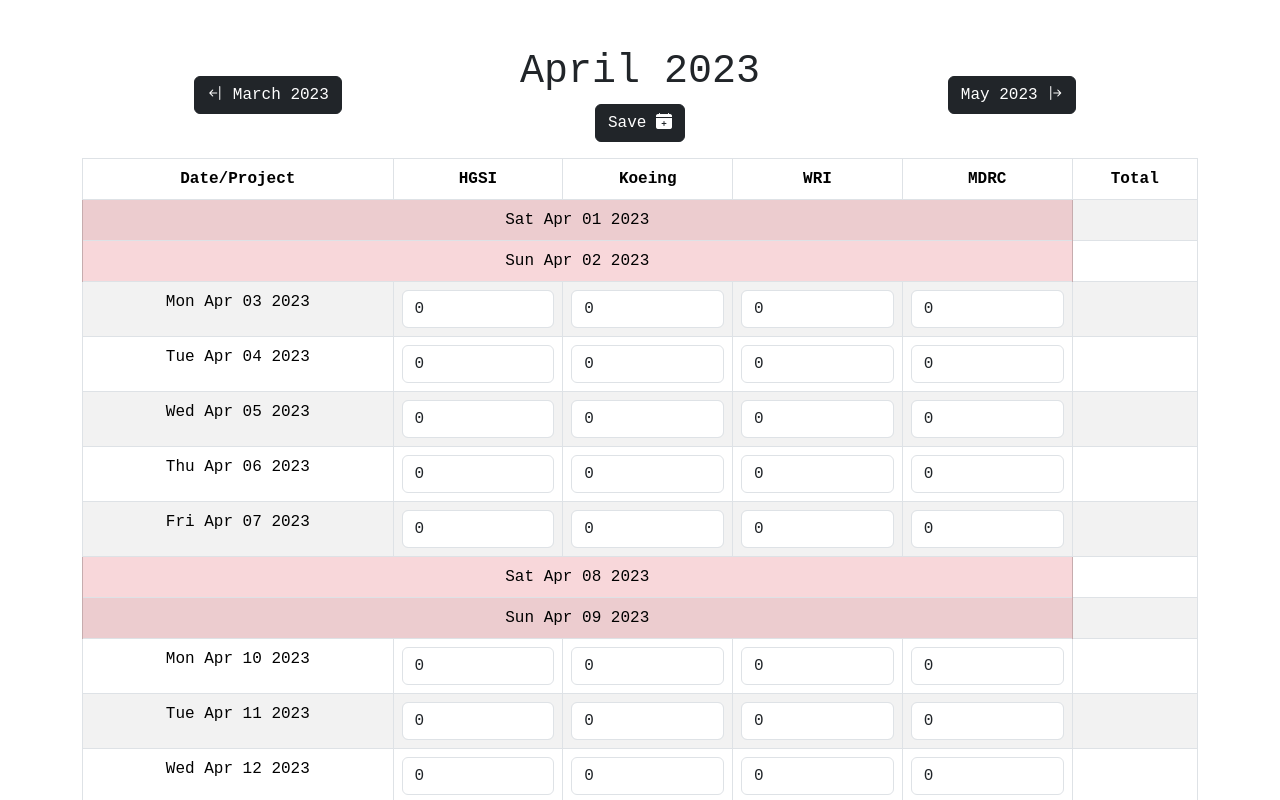
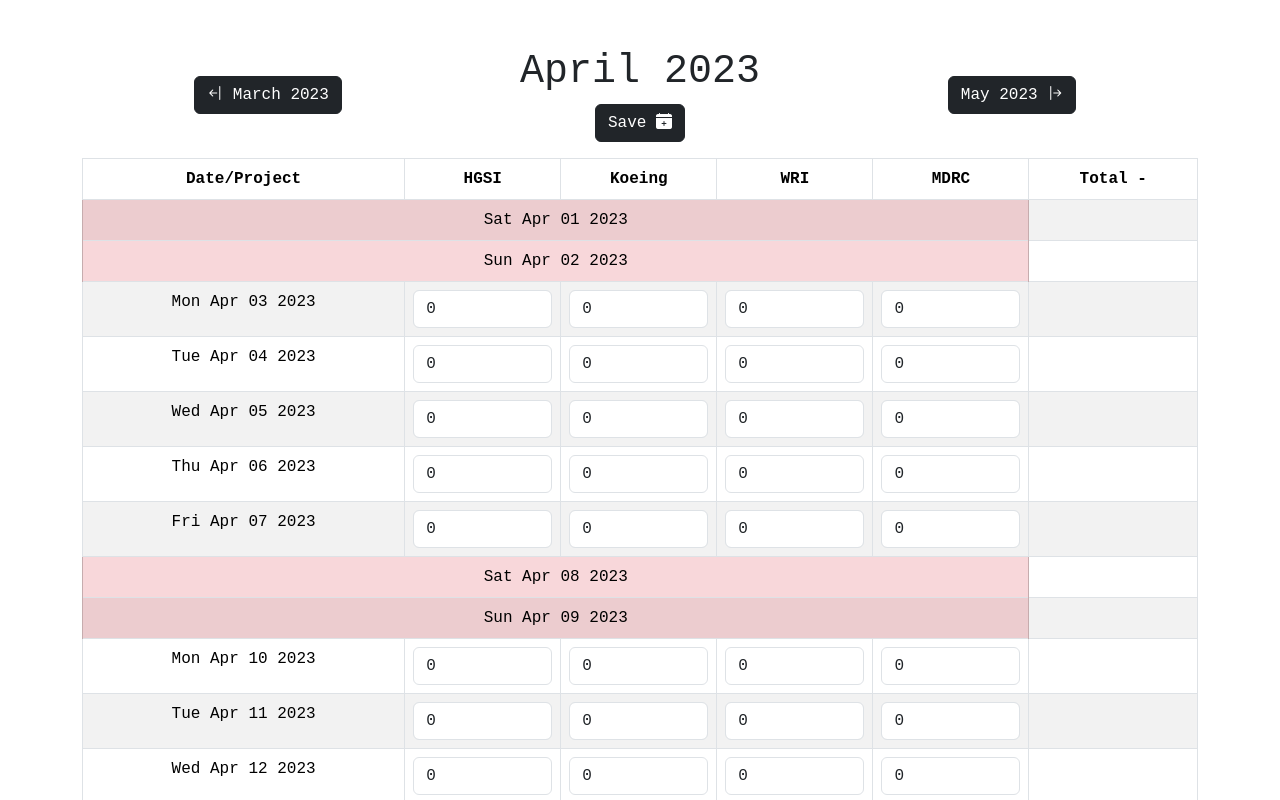
Before and after one commit to manok2912/timesheet, a React (Create React App) app: page / in a window 1280 px wide. Shown: the top 800 px of the page. Built offline with nearby package versions, Linux system fonts and the light colour scheme.

Commit message:
test 34342423

```diff
--- a/src/App.css
+++ b/src/App.css
@@ -37,17 +37,3 @@
     transform: rotate(360deg);
   }
 }
-
-/* table, th, td {
-  border: 1px solid black;
-  border-collapse: collapse;
-} */
-
-.table-area{
-  display: flex;
-  justify-content: center;
-}
-
-/* .table-area table tbody tr.sun, .table-area table tbody tr.sat{
-  background-color: yellow;
-} */
--- a/src/App.js
+++ b/src/App.js
@@ -6,9 +6,7 @@
 
 function App() {
   const [day, setDay] = useState(new Date())
-  const [edit, setEdit] = useState(false)
   const [tsdata, setTSData] = useState([])
-
 
   const handleMonthToggle = (step) => {
     setDay((day) => {
--- a/src/components/Cell.js
+++ b/src/components/Cell.js
@@ -3,10 +3,7 @@
 
 function Cell({ date, project, tsdata, setTSData }) {
     return (
-
         <>
-            {/* {console.log(tsdata)} */}
-            {/* <span>{0}</span> */}
             <InlineEdit value={0} date={date} project={project} tsdata={tsdata} setTSData={setTSData} />
         </>
     );
@@ -14,46 +11,20 @@
 
 const InlineEdit = ({ value, date, project, tsdata, setTSData }) => {
     const hoursRef = useRef("00");
-
-    // console.log(value);
-    // console.log(date);
-    // console.log(project);
-    // console.log(tsdata);
-
-    const toFindDuplicates = (arry) => arry.filter((item, index) => arry.indexOf(item) !== index)
-
     const onChange = (event) => {
         hoursRef.current = event.target.value;
         console.log(hoursRef);
-        if (hoursRef.current && hoursRef.current != '0') {
+        if (hoursRef.current) {
             const data = {
                 hours: Number(hoursRef.current),
                 date,
                 project: project.key
             }
-            // console.log(data);
-
             setTSData((tsdata) => {
-
-                // console.log(tsdata);
-
                 var ts = [...tsdata];
-
                 const duplicates = (ts) = ts.filter((element, index) => {
-                    // console.log(element);
-                    // console.log(date.getTime());
-                    // console.log(element.date.getTime());
-                    // console.log(element.date.getTime() == date.getTime());
-
-                    // console.log(project.key)
-                    // console.log(element.project)
-
-
                     return element.date.getTime() !== date.getTime() || project.key !== element.project;
                 })
-
-                // console.log(duplicates);
-
                 return [...duplicates, data]
             });
         }
@@ -77,7 +48,7 @@
         <input
             type="number"
             min="0"
-            max="24"
+            max="8"
             step="1"
             name="hours"
             id="hours"
--- a/src/components/Table.js
+++ b/src/components/Table.js
@@ -2,47 +2,66 @@
 import Cell from './Cell';
 
 function Table({ day, tsdata, setTSData }) {
+    const getCellTotal = (currDate) => {
+        console.log(currDate);
+        console.log(tsdata);
+        var ts = [...tsdata];
+        const currDateValues = (ts) = ts.filter((element, index) => {
+            return element.date.getTime() === currDate.getTime();
+        })
+        console.log(currDateValues);
+        const sumValue = currDateValues.reduce(function (total, amount) {
+            return Number(total) + Number(amount["hours"]);
+        }, []);
+        console.log(sumValue);
+        return sumValue;
+    };
+    const getTotal = () => {
+        var ts = [...tsdata];
+        const sumValue = ts.reduce(function (total, amount) {
+            return Number(total) + Number(amount["hours"]);
+        }, []);
+        return sumValue;
+    };
+
     return (
         <table className='table table-striped table-bordered'>
+            {console.log(tsdata)}
             <thead>
                 <tr>
                     <th scope="col">Date/Project</th>
-                {/* {console.log(projects)} */}
                     {projects.map((value, index) => {
                         return <th scope="col" key={index}>{value.name}</th>
                     })}
-                <th scope="col" >Total</th>
+                    <th scope="col" >Total - {getTotal()}</th>
                 </tr>
             </thead>
             <tbody>
                 {getDaysInMonth(day.getMonth(), day.getFullYear()).map((date, index) =>
-                <tr key={index} className={date.toLocaleString('en', { weekday: 'short'}).toLowerCase()}>
+                    <tr key={index} className={date.toLocaleString('en', { weekday: 'short' }).toLowerCase()}>
                         {
                             date.getDay() === 0 || date.getDay() === 6 ?
-                        <td colSpan={projects.length+1} class="table-danger" >{date.toDateString()}</td> :
+                                <td colSpan={projects.length + 1} class="table-danger" >{date.toDateString()}</td> :
                                 <td>{date.toDateString()}</td>
                         }
                         {projects.map((value, index) => {
-                        if(date.getDay() === 0 || date.getDay() === 6){
+                            if (date.getDay() === 0 || date.getDay() === 6) {
                                 return false
-                        } else{
+                            } else {
                                 return <td key={index}>
-                            <Cell date={date} project={value} tsdata={tsdata} setTSData={setTSData}/>
+                                    <Cell date={date} project={value} tsdata={tsdata} setTSData={setTSData} />
                                 </td>
                             }
-
                         })}
-                    {console.log(tsdata)}
-                    <td>
                         {
-                            tsdata && tsdata.reduce(function(total, amount){
-                                console.log(amount);
-                                if (date.getTime() == amount.date.getTime()){
-                                    return total + amount["hours"];
+                            date.getDay() === 0 || date.getDay() === 6 ?
+                                <td></td> :
+                                <td>{
+                                    getCellTotal(date) > 8 ? <>
+                                        {getCellTotal(date)} <span class="badge text-bg-danger">8 hours is max</span>
+                                    </> : getCellTotal(date)
+                                }</td>
                         }
-                            }, [])
-                        }
-                    </td>
                     </tr>
                 )}
             </tbody>
```
Lines whose indentation alone changed are shown as unchanged.
